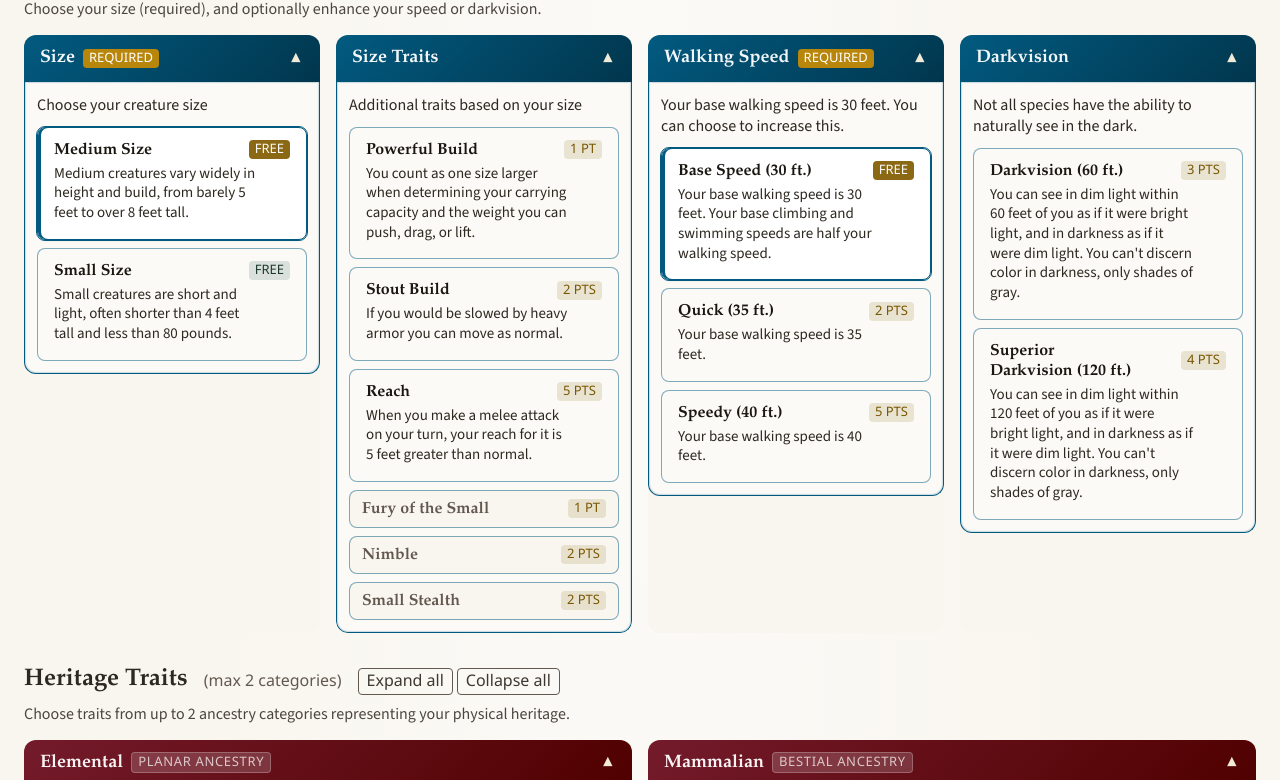
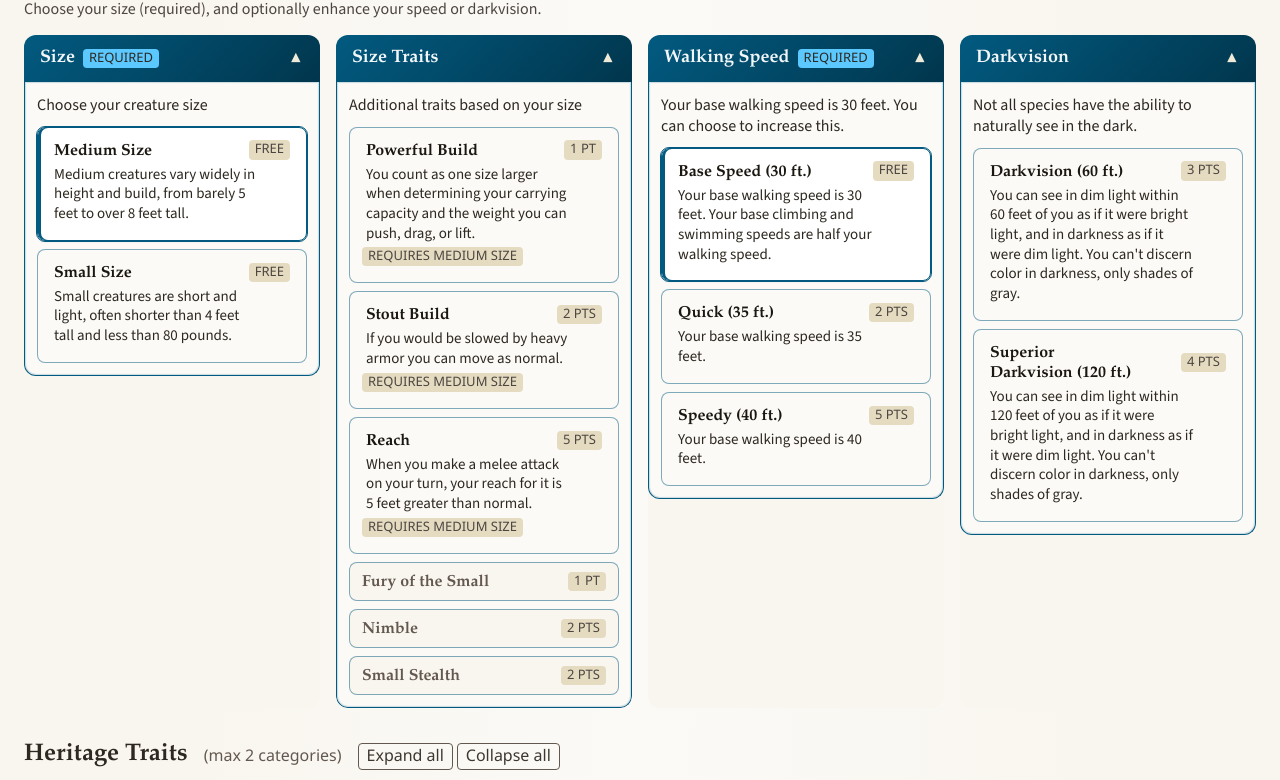
Before and after one commit to jeffwain/5e-ancestry-builder, a React (Vite) app: page / in a window 1280 px wide. Shown: the part 195-975 px from the top of the page. Built offline with nearby package versions, Linux system fonts and the light colour scheme; a web font is replaced by a local one.

Commit message:
more cleanup of styles, fixed some display issues

```diff
--- a/src/components/Layout/Layout.css
+++ b/src/components/Layout/Layout.css
@@ -63,7 +63,7 @@
 
 .sticky-toolbar .toolbar-progress-bar {
   height: 100%;
-  background: linear-gradient(90deg, var(--color-heritage) 0%, var(--color-heritage-light) 100%);
+  background: linear-gradient(90deg, var(--color-red-60) 0%, var(--color-red-45) 100%);
   transition: width var(--transition-base);
 }
 
--- a/src/components/TraitCard/TraitCard.css
+++ b/src/components/TraitCard/TraitCard.css
@@ -103,7 +103,7 @@
   font-size: 1rem;
   font-weight: 700;
   color: var(--color-ink-900);
-  margin: 0;
+  margin: 0.0625rem 0 0 0;
   /* font-variation-settings: 'opsz' 16; */
   line-height: var(--leading-tight);
 }
@@ -146,10 +146,6 @@
 }
 
 /* ── Options section ───────────────────────── */
-.card-trait.has-options.selected {
-  padding: var(--space-4);
-}
-
 .card-trait.has-options.selected .indicator {
   display: none;
 }
@@ -233,6 +229,7 @@
 
 /* ── Compact mode ──────────────────────────── */
 .card-trait.compact {
+  flex: 1;
   padding: var(--space-2) var(--space-3);
 }
 
@@ -263,7 +260,7 @@
   box-shadow: var(--shadow-sm);
 }
 
-.main.at-budget .card-trait:not(.selected):not(:has(.pill.free)) {
+.main.at-budget .card-trait:not(.selected):not(:has(.core-attribute .pill.free)) {
   opacity: 0.5;
   cursor: not-allowed;
   pointer-events: none;
@@ -271,19 +268,25 @@
 
 /* ── Highlight flash animation (for scroll-to) ─── */
 @keyframes highlight-flash {
-  0% {
-    box-shadow: 0 0 0 0 var(--color-accent);
+
+  0%,
+  100% {
+    box-shadow: var(--shadow-sm), inset 0.1875rem 0 var(--color-heritage);
   }
 
-  25% {
-    box-shadow: 0 0 0 4px var(--color-accent);
+  15%,
+  45%,
+  75% {
+    box-shadow: 0 0 0 4px var(--color-accent), inset 0.1875rem 0 var(--color-heritage);
   }
 
-  100% {
-    box-shadow: 0 0 0 0 var(--color-accent);
+  30%,
+  60%,
+  90% {
+    box-shadow: var(--shadow-sm), inset 0.1875rem 0 var(--color-heritage);
   }
 }
 
 .card-trait.highlight-flash {
-  animation: highlight-flash 1.5s ease-out;
+  animation: highlight-flash 1.2s ease-out;
 }
--- a/src/components/TraitCard/TraitCard.jsx
+++ b/src/components/TraitCard/TraitCard.jsx
@@ -1,4 +1,5 @@
 import { useCharacter } from '../../contexts/CharacterContext';
+import { TraitTooltip } from '../TraitTooltip';
 import './TraitCard.css';
 
 export function TraitCard({ trait, compact = false }) {
@@ -8,7 +9,8 @@ export function TraitCard({ trait, compact = false }) {
     canSelectTrait,
     canDeselectTrait,
     selectedOptions,
-    setTraitOption
+    setTraitOption,
+    allTraits
   } = useCharacter();
 
   const selected = isTraitSelected(trait.id);
@@ -18,6 +20,11 @@ export function TraitCard({ trait, compact = false }) {
   const locked = selected && !canDeselect; // Can't deselect (required category)
   const hasOptions = trait.options && trait.options.length > 0;
   const selectedOptionId = selectedOptions[trait.id];
+
+  // Generate requirement label (shown always, not just when disabled)
+  const requiresLabel = trait.requires?.length
+    ? `Requires ${trait.requires.map(id => allTraits[id]?.name || id).join(', ')}`
+    : null;
 
   const handleClick = () => {
     if (disabled) return;
@@ -36,6 +43,22 @@ export function TraitCard({ trait, compact = false }) {
   const handleOptionSelect = (e, optionId) => {
     e.stopPropagation(); // Don't toggle the trait
     setTraitOption(trait.id, optionId);
+  };
+
+  // Scroll to required trait and highlight it
+  const scrollToRequiredTrait = (e) => {
+    e.stopPropagation(); // Don't toggle this trait
+    if (!trait.requires?.length) return;
+    // Find the first required trait that's not selected
+    const targetId = trait.requires[0];
+    const targetEl = document.querySelector(`[data-trait-id="${targetId}"]`);
+    if (targetEl) {
+      targetEl.scrollIntoView({ behavior: 'smooth', block: 'center' });
+      // Trigger highlight animation
+      targetEl.classList.remove('highlight-flash');
+      void targetEl.offsetWidth; // Force reflow
+      targetEl.classList.add('highlight-flash');
+    }
   };
 
   // Calculate display cost
@@ -81,6 +104,7 @@ export function TraitCard({ trait, compact = false }) {
   // Compact view - just show name, selected option, and cost
   if (compact) {
     return (
+      <TraitTooltip trait={trait} selectedOptions={selectedOptions}>
         <div
           className={cardClass}
           onClick={handleClick}
@@ -88,7 +112,6 @@ export function TraitCard({ trait, compact = false }) {
           role="checkbox"
           aria-checked={selected}
           tabIndex={0}
-        title={trait.description}
         >
           <div className="header">
             <h4 className="flex1 name">
@@ -102,6 +125,7 @@ export function TraitCard({ trait, compact = false }) {
           </span>
         </div>
         </div>
+      </TraitTooltip>
     );
   }
 
@@ -166,9 +190,12 @@ export function TraitCard({ trait, compact = false }) {
         </div>
       )}
 
-      {disabled && reason && (
-        <div className="pill requirement">
-          {reason}
+      {requiresLabel && (
+        <div
+          className={`pill requirement ${disabled ? 'unmet' : 'met'} clickable`}
+          onClick={scrollToRequiredTrait}
+        >
+          {requiresLabel}
         </div>
       )}
 
--- a/src/components/TraitCategory/TraitCategory.css
+++ b/src/components/TraitCategory/TraitCategory.css
@@ -81,6 +81,23 @@
   margin: 0;
 }
 
+.category-trait > .header .pill.required {
+  background: oklch(from var(--category-background-light) calc(l * 1.8) calc(c * 1.4) h);
+  color: var(--color-ink-800);
+}
+
+.category-trait > .header .pill.heritage {
+  background: oklch(from var(--category-background-light) calc(l * 1.8) calc(c * 1.4) h);
+  color: var(--color-ink-800);
+}
+
+.category-trait > .header .pill.heritage,
+.category-trait > .header .pill.culture {
+  background: rgba(255, 255, 255, 0.16);
+  color: rgba(255, 255, 255, 0.8);
+  border: 0.0625rem solid rgba(255, 255, 255, 0.24);
+}
+
 /* Selected count pill - uses .pill.count from components.css */
 .category-trait .chevron {
   font-size: var(--text-base);
@@ -105,7 +122,7 @@
   padding: var(--space-3);
 }
 
-.category-trait.collapsed .trait-category-content:not(:has(.selected-traits)) {
+.category-trait.collapsed .trait-category-content:not(:has(*)) {
   height: 0;
   padding: 0;
   outline: none;
--- a/src/components/TraitCategory/TraitCategory.jsx
+++ b/src/components/TraitCategory/TraitCategory.jsx
@@ -56,9 +56,6 @@ export function TraitCategory({
               {pillText}
             </span>
           )}
-          {/* {!isExpanded && hasSelectedTraits && (
-            <span className="pill count">{selectedTraits.length} selected</span>
-          )} */}
         </div>
         <span className={`chevron ${isExpanded ? 'expanded' : ''}`}>
           ▼
@@ -164,9 +161,6 @@ export function CoreAttributeSection({
           {attribute.required && (
             <span className="pill required">Required</span>
           )}
-          {!isExpanded && hasSelectedTraits && (
-            <span className="pill count">{selectedTraits.length} selected</span>
-          )}
         </div>
         <span className={`chevron ${isExpanded ? 'expanded' : ''}`}>
           ▼
--- a/src/contexts/CharacterContext.jsx
+++ b/src/contexts/CharacterContext.jsx
@@ -437,6 +437,7 @@ export function CharacterProvider({ children }) {
     cultureCount: cultureCategories.length,
     selectedSize,
     warnings,
+    allTraits: state.allTraits,
 
     // Actions
     selectTrait,
--- a/src/styles/components.css
+++ b/src/styles/components.css
@@ -3,6 +3,8 @@
    =========================================== */
 /* ── Pills - Base ───────────────────────── */
 .pill {
+  --pill-bg: var(--color-parchment-200);
+  --pill-text: var(--color-ink-700);
   display: inline-flex;
   align-items: center;
   flex: 0 1 fit-content;
@@ -25,49 +27,49 @@
 
 /* ── Pills - Cost Variants ──────────────── */
 .pill.cost {
-  background: oklch(from var(--pill-bg-cost) l c h / 0.16);
-  color: oklch(from var(--pill-bg-cost) calc(l * 0.88) c h);
+  --pill-bg: oklch(from var(--pill-bg-cost) l c h / 0.16);
+  --pill-text: oklch(from var(--pill-bg-cost) calc(l * 0.88) c h);
   flex-shrink: 0;
 }
 
 .pill.cost.selected,
 .card-trait.selected .pill.cost,
 .option.selected .pill.cost {
-  background: var(--pill-bg-cost);
-  color: var(--pill-text-cost);
+  --pill-bg: var(--pill-bg-cost);
+  --pill-text: var(--pill-text-cost);
 }
 
 .pill.cost.free,
 .pill.free {
-  background: var(--pill-bg-free);
-  color: var(--pill-text-free);
+  --pill-bg: var(--pill-bg-free);
+  --pill-text: var(--pill-text-free);
 }
 
 /* ── Pills - Status/Meta ────────────────── */
 .pill.required {
-  background: var(--color-warning);
-  color: white;
+  --pill-bg: var(--color-warning);
+  --pill-text: white;
 }
 
 .pill.restriction {
-  background: var(--pill-bg-restricted);
-  color: var(--pill-text-restricted);
+  --pill-bg: var(--pill-bg-restricted);
+  --pill-text: var(--pill-text-restricted);
 }
 
 .pill.requirement {
-  background: var(--pill-bg-required);
-  color: var(--pill-text-required);
+  --pill-bg: var(--pill-bg-required);
+  --pill-text: var(--pill-text-required);
 }
 
 .pill.size {
-  background: var(--pill-bg-size);
-  color: var(--pill-text-size);
+  --pill-bg: var(--pill-bg-size);
+  --pill-text: var(--pill-text-size);
 }
 
 .pill.selected-option {
   font-weight: 500;
-  background: var(--pill-bg-free);
-  color: var(--pill-text-free);
+  --pill-bg: var(--pill-bg-free);
+  --pill-text: var(--pill-text-free);
   border: 0.0625rem solid var(--pill-text-free);
 }
 
@@ -78,24 +80,24 @@
 }
 
 .pill.type.heritage {
-  background: var(--color-heritage-bg);
-  color: var(--color-heritage-light);
+  --pill-bg: var(--color-heritage-bg);
+  --pill-text: var(--color-heritage-light);
 }
 
 .pill.type.culture {
-  background: var(--color-culture-bg);
-  color: var(--color-culture-light);
+  --pill-bg: var(--color-culture-bg);
+  --pill-text: var(--color-culture-light);
 }
 
 .pill.type.core {
-  background: var(--color-gold-89);
-  color: var(--color-gold-45);
+  --pill-bg: var(--color-gold-89);
+  --pill-text: var(--color-gold-45);
 }
 
 /* Type badges on dark backgrounds (category headers) */
 .pill.type.on-dark {
-  background: rgba(255, 255, 255, 0.16);
-  color: rgba(255, 255, 255, 0.72);
+  --pill-bg: rgba(255, 255, 255, 0.16);
+  --pill-text: rgba(255, 255, 255, 0.72);
   border: 0.0625rem solid rgba(255, 255, 255, 0.24);
 }
 
@@ -105,45 +107,44 @@
   font-size: 0.875rem;
   font-weight: 500;
   padding: 0.0625rem 0.375rem 0.125rem;
-  background: var(--color-parchment-200);
-  color: var(--color-ink-700);
   border: 1px solid var(--color-parchment-300);
   transition: all var(--transition-fast);
   cursor: pointer;
 }
 
 .pill.trait:hover {
-  background: var(--color-parchment-300);
+  --pill-bg: var(--color-parchment-300);
   border-color: var(--color-ink-400);
-  color: var(--color-ink-800);
+  --pill-text: var(--color-ink-800);
 }
 
 /* ── Pills - Count Badges ───────────────── */
 .pill.count {
   font-weight: 600;
   padding: 0.125rem var(--space-2);
-  background: rgba(255, 255, 255, 0.25);
-  color: var(--color-parchment-100);
+  --pill-bg: rgba(255, 255, 255, 0.25);
+  --pill-text: var(--color-parchment-100);
 }
 
 .pill.count.heritage {
-  background: var(--color-heritage);
-  color: white;
+  --pill-bg: var(--color-heritage);
+  --pill-text: white;
 }
 
 .pill.count.culture {
-  background: var(--color-culture);
-  color: white;
+  --pill-bg: var(--color-culture);
+  --pill-text: white;
 }
 
 /* ── Pills - Dark Theme (tooltips) ──────── */
 .pill.dark {
-  background: var(--color-gold-56);
-  color: var(--color-parchment-50);
+  --pill-bg: var(--color-gold-56);
+  --pill-text: var(--color-parchment-50);
 }
 
 .pill.dark.free {
-  background: var(--color-green-38);
+  --pill-bg: var(--color-green-38);
+  --pill-text: var(--color-parchment-50);
 }
 
 /* ── Pills - Spacing Modifiers ──────────── */
@@ -160,6 +161,16 @@
 
 .pill-wrapper.block {
   display: block;
+}
+
+/* ── Clickable requirement pill ─── */
+.pill.clickable {
+  cursor: pointer;
+}
+
+.pill.clickable:hover {
+  background: oklch(from var(--category-background-light) calc(l * 1) calc(c * 1) h / 0.32);
+  color: var(--color-ink-800);
 }
 
 /* ── Buttons ────────────────────────────── */
```
Lines whose indentation alone changed are shown as unchanged.
